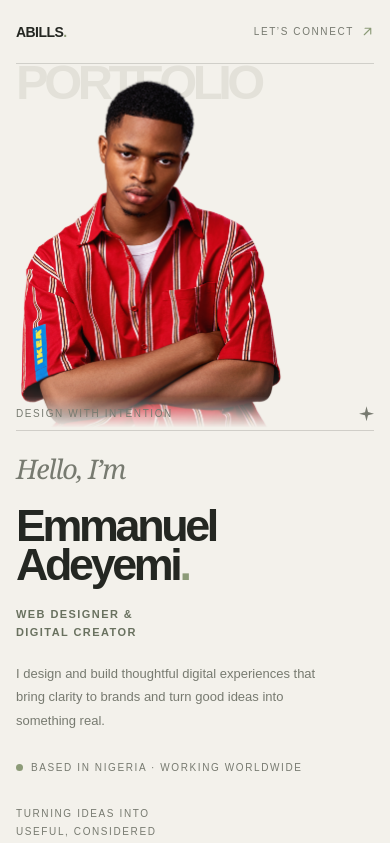
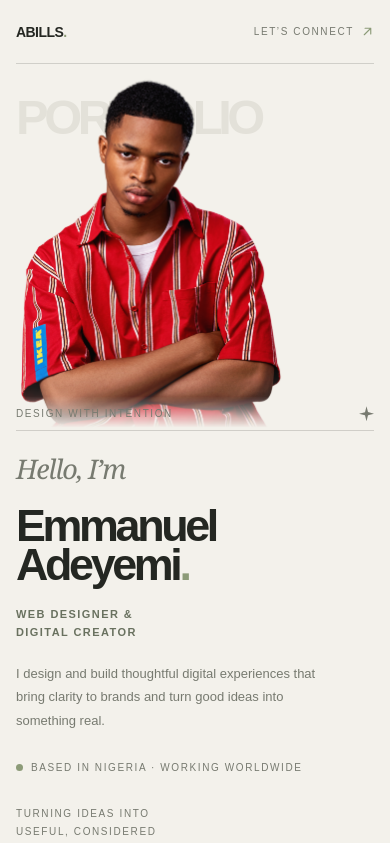
Before and after one commit to Abillsflow/emmanueladeyemiabills, a Next.js app: page / in a window 390 px wide. Shown: the top 843 px of the page. Built offline with nearby package versions, Linux system fonts and the light colour scheme.

Commit message:
Lower portfolio backdrop text slightly on mobile

```diff
--- a/src/app/globals.css
+++ b/src/app/globals.css
@@ -108,7 +108,7 @@ a { color: inherit; text-decoration: none; }
   .hero-shell { width: calc(100% - 32px); }
   .hero-topline { min-height: 64px; }
   .hero-main { padding-top: 24px; padding-bottom: 28px; }
-  .hero-main > div[aria-hidden="true"] { top: 0; }
+  .hero-main > div[aria-hidden="true"] { top: 3%; }
   .hero-display { font-size: clamp(42px, 12.5vw, 82px); letter-spacing: -.09em; }
   .hero-name { font-size: clamp(42px, 11.5vw, 68px); }
   .hero-main > .relative.z-10.grid { gap: 18px; }
```
